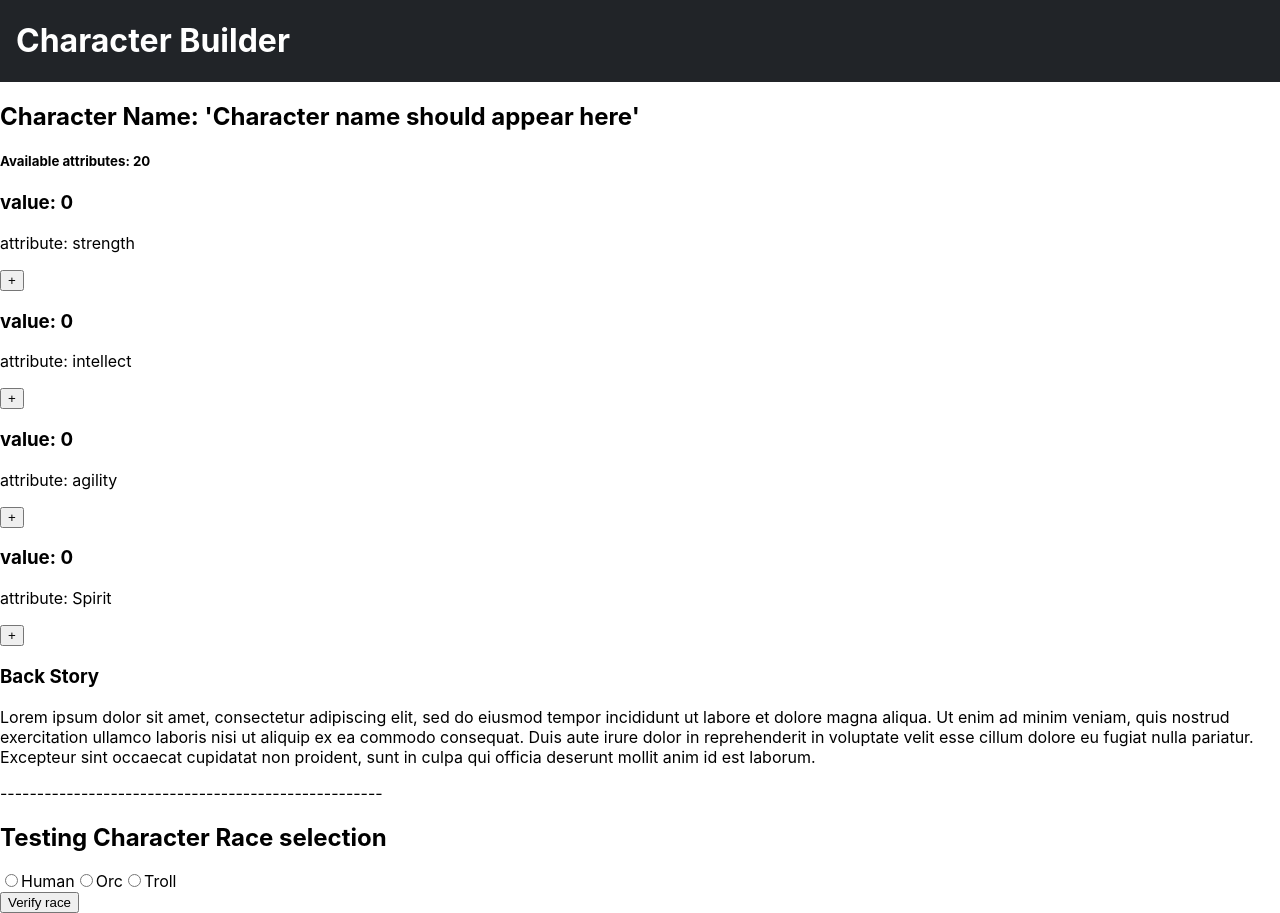
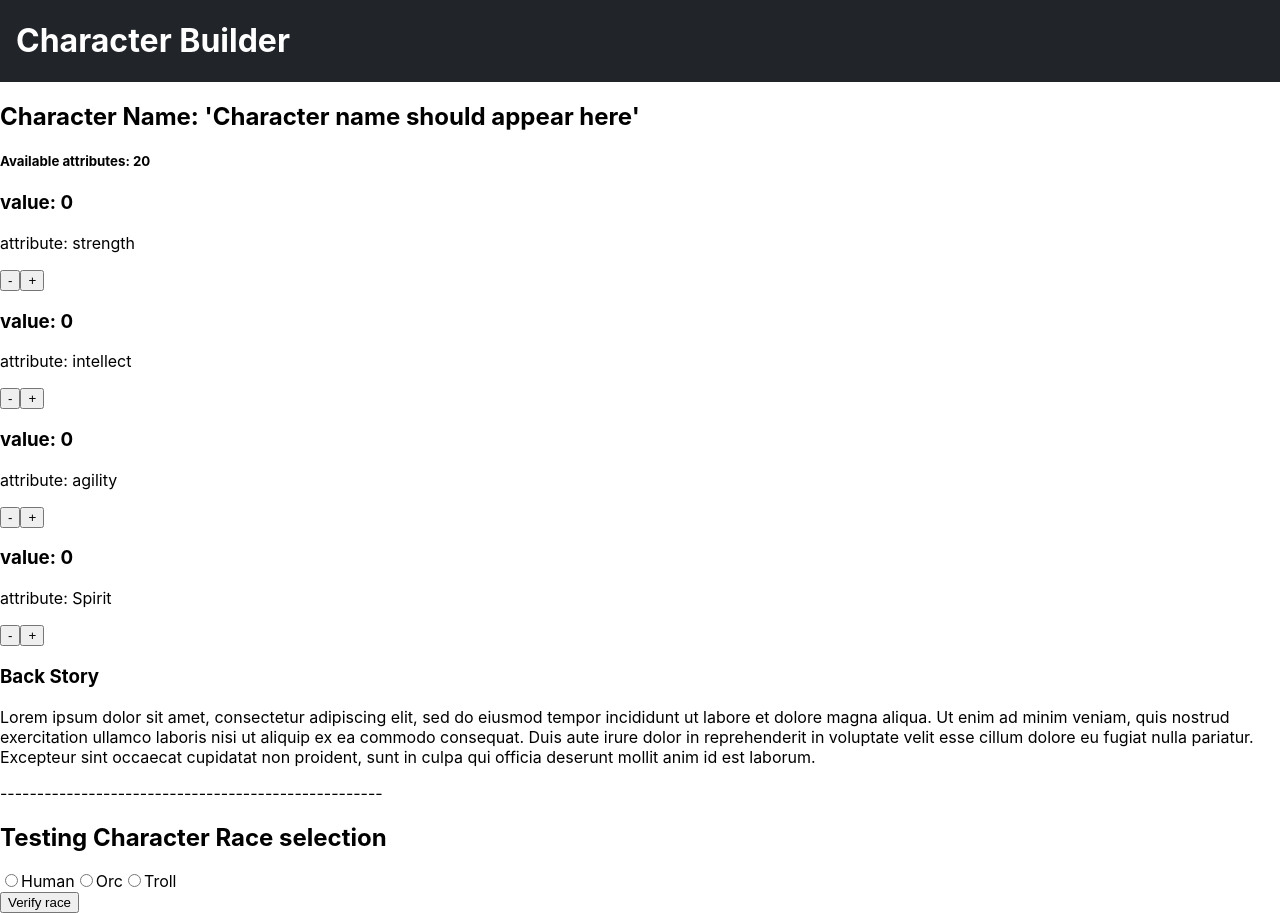
Before and after one commit to miotke/character_builder, a React (Create React App) app: page / in a window 1280 px wide. Built offline with nearby package versions, Linux system fonts and the light colour scheme.

Commit message:
Adds subtracting function

```diff
--- a/src/Components/CharacterBuilder.js
+++ b/src/Components/CharacterBuilder.js
@@ -26,27 +26,14 @@ class CharacterBuilder extends Component {
         console.log('available points ' + this.state.availableAttributePoints);
     }
 
-    handleSubtractStatPoint = () => {
-        console.log('Remove stats!');
-        // TODO:
-        //  - Subtract one from value
-        //  - Add one to availableAttributePoints
-        this.setState({
-            availableAttributePoints: this.state.availableAttributePoints - 1
-        })
+    handleSubtractingStatPoint = stat => {
+        const characterStats = [...this.state.characterStats]
+        const index = characterStats.indexOf(stat)
+        characterStats[index].value--
+        this.setState({characterStats})
     }
 
-    handleAddStatPoint = () => {
-        console.log('Add stats!');
-        // TODO:
-        //  - Add one to value
-        //  - Subtract one from availableAttributePoints
-        this.setState({
-            availableAttributePoints: this.state.availableAttributePoints + 1
-        })
-    }
-
-    handleIncrement = stat => {
+    handleAddStatPoint = stat => {
         const characterStats = [...this.state.characterStats]
         const index = characterStats.indexOf(stat)
         characterStats[index] = {...stat}
@@ -74,20 +61,9 @@ class CharacterBuilder extends Component {
 
                 <StatCounterContainer
                     statCounters={this.state.characterStats}
-                    onIncrement={this.handleIncrement}
+                    onDecrement={this.handleSubtractingStatPoint}
+                    onIncrement={this.handleAddStatPoint}
                 />
-
-                {/* {this.state.characterStats.map(stats => {
-                    return <StatCounter
-                                key={stats.attribute}
-                                onSubtractStatPoint={this.handleSubtractStatPoint}
-                                // onAddStatPoint={this.handleAddStatPoint}
-                                onAddStatPoint={this.handleIncrement}
-                                attPoints={this.state.availableAttributePoints}
-                                stats={stats}
-                            />
-
-                })} */}
 
                 {/* <CharacterRace selectedRace={this.state.characterRace} onChange={this.handleOptionChange} /> */}
                 <CharacterBackStory backstory={this.state.characterBackStory} />
--- a/src/Components/StatCounter.js
+++ b/src/Components/StatCounter.js
@@ -13,14 +13,15 @@ class StatCounter extends Component {
     }
 
     render() {
-        const { onIncrementInStatCounter, statCounter } = this.props
+        const { onDecrementInStatCounter, onIncrementInStatCounter, statCounter } = this.props
 
         return (
             <div>
                 <h3>value: {this.getStat()}</h3>
                 <p>attribute: {this.getAttribute()}</p>
-                <button onClick={() => onIncrementInStatCounter(this.props.statCounter)}>+</button>
-                {/* <button onClick={() => this.props.onAddStatPoint(this.props.stats)}>+</button> */}
+                <button onClick={() => onDecrementInStatCounter(statCounter)}>-</button>
+                <button onClick={() => onIncrementInStatCounter(statCounter)}>+</button>
+
             </div>
         )
     }
--- a/src/Components/StatCountersContainer.js
+++ b/src/Components/StatCountersContainer.js
@@ -3,12 +3,12 @@ import StatCounter from './StatCounter'
 
 class StatCounterContainer extends Component {
     render() {
-        const { statCounters, characterStat, onSubtractPoint, onIncrement } = this.props
+        const { statCounters, characterStat, onDecrement, onIncrement } = this.props
 
         return(
             <div>
                 {statCounters.map(statCounter => {
-                    return<StatCounter key={statCounter.attribute} onIncrementInStatCounter={onIncrement} statCounter={statCounter} />
+                    return<StatCounter key={statCounter.attribute} onDecrementInStatCounter={onDecrement} onIncrementInStatCounter={onIncrement} statCounter={statCounter} />
                 })}
             </div>
         )
```
